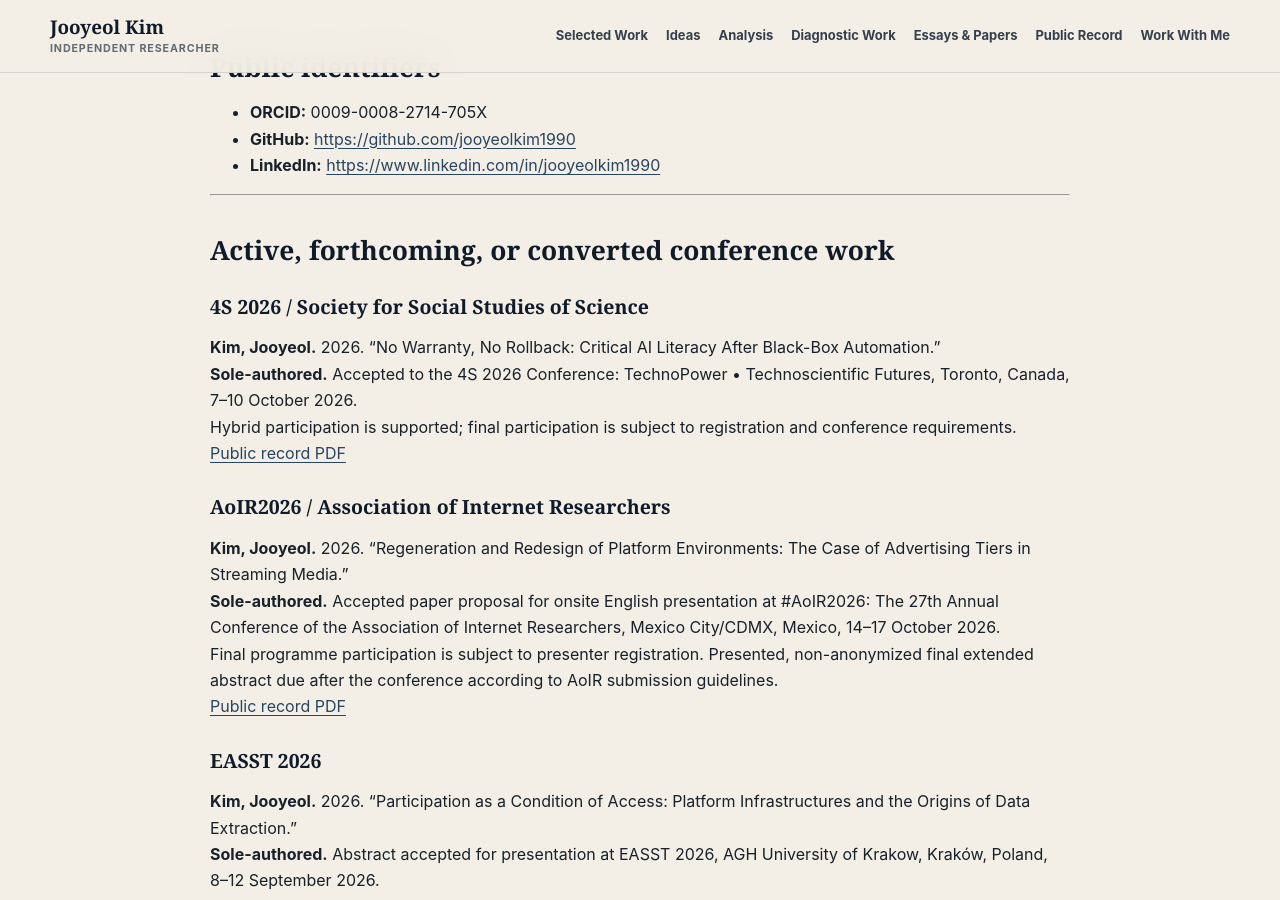
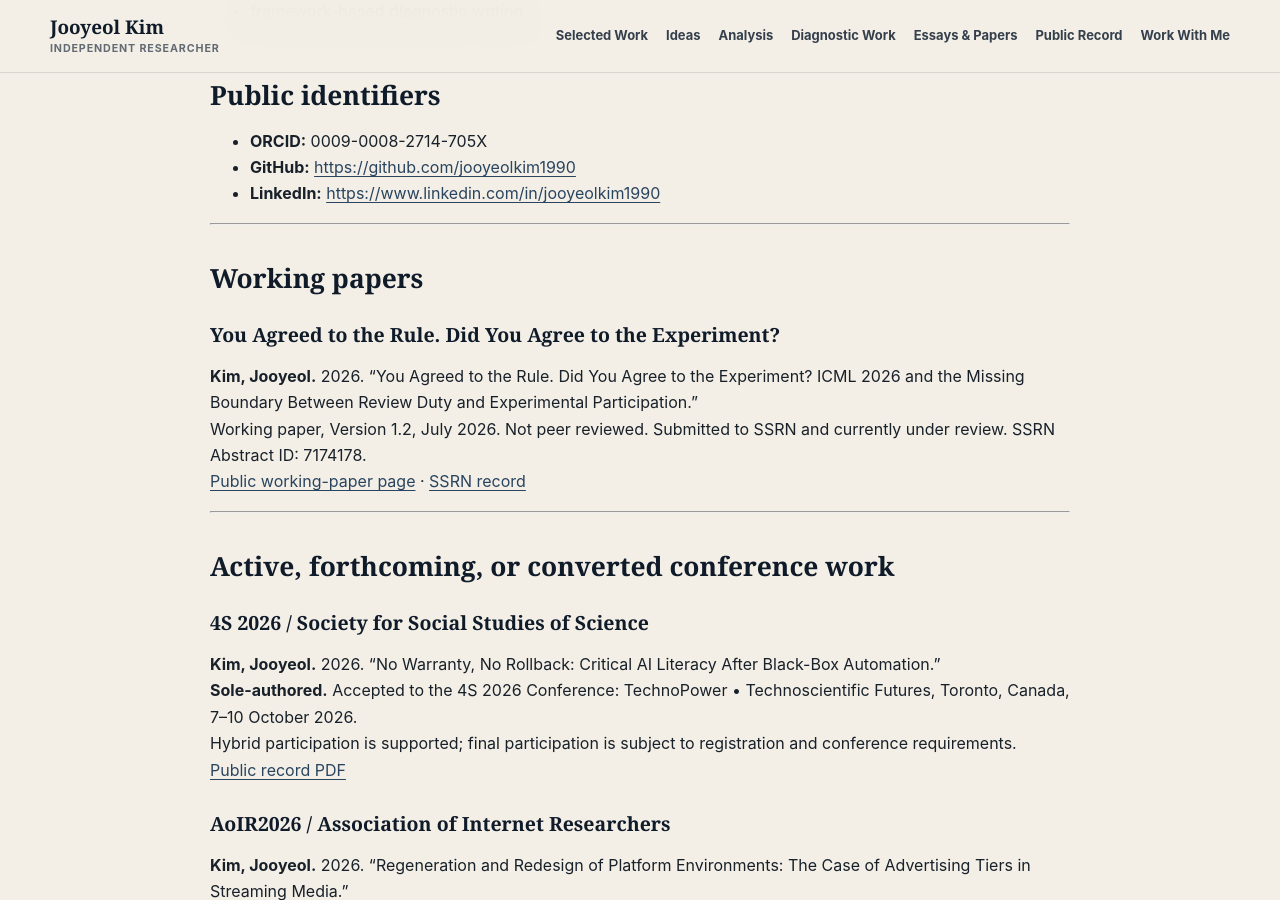
Before and after one commit to jooyeolkim1990/jooyeolkim1990.github.io, a Jekyll site: the page built from cv.md, in a window 1280 px wide and 900 px high, scrolled down 1457 px. Built offline with Jekyll 4.4.1, drawn with Linux system fonts in a browser that asks for light colours; our own code applies the rules of GitHub Pages for plain Markdown files; some of the changed text lies outside the part shown.

Commit message:
Record SSRN working paper status

```diff
--- a/cv.md
+++ b/cv.md
@@ -1,6 +1,6 @@
 # Public Record
 
-This page collects selected public identifiers, accepted conference work, and public proof-of-work.
+This page collects selected public identifiers, accepted conference work, working papers, and public proof-of-work.
 
 It is not a complete academic CV. It is a compact public record for readers who want to verify the current status of my work.
 
@@ -46,6 +46,16 @@ Current focus areas include:
 - **ORCID:** 0009-0008-2714-705X
 - **GitHub:** <https://github.com/jooyeolkim1990>
 - **LinkedIn:** <https://www.linkedin.com/in/jooyeolkim1990>
+
+---
+
+## Working papers
+
+### You Agreed to the Rule. Did You Agree to the Experiment?
+
+**Kim, Jooyeol.** 2026. “You Agreed to the Rule. Did You Agree to the Experiment? ICML 2026 and the Missing Boundary Between Review Duty and Experimental Participation.”
+Working paper, Version 1.2, July 2026. Not peer reviewed. Submitted to SSRN and currently under review. SSRN Abstract ID: 7174178.
+[Public working-paper page](essays/2026-07-24-you-agreed-to-the-rule-did-you-agree-to-the-experiment.html) · [SSRN record](https://papers.ssrn.com/sol3/papers.cfm?abstract_id=7174178)
 
 ---
 
```
